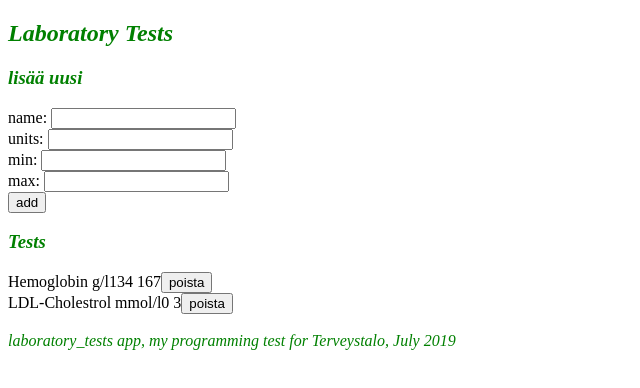
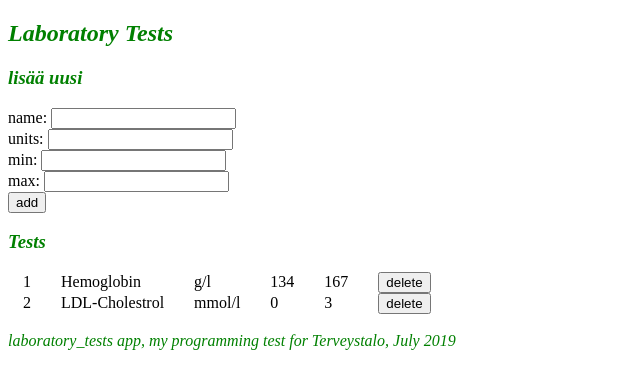
Before and after one commit to Dmitri9149/laboratory_tests, a React (Create React App) app: page / in a window 1280 px wide. Shown: the top 388 px of the page, without its empty margins (0-640 px from the left). Built offline with nearby package versions, Linux system fonts and the light colour scheme; data requests are answered from the project's data file.

Commit message:
component Test is used in Tests now

```diff
--- a/src/components/Tests.js
+++ b/src/components/Tests.js
@@ -1,13 +1,13 @@
 import React from 'react'
+import Test from './Test'
 
-const Tests = (props) => {
-  return (
-    props.tests.map(p =>
-      <div key={p.name}>
-        {p.name} {p.units}{p.min} {p.max}<button onClick={()=>props.deleteTest(p.id)}>poista</button>
-      </div>
-    )
-  )
-}
+
+const Tests = ({tests, deleteTest}) => tests.map(test =>
+  <Test
+    key = {test.id}
+    test={test}
+    deleteTestOf  = {deleteTest}
+  />
+)
 
 export default Tests
```
